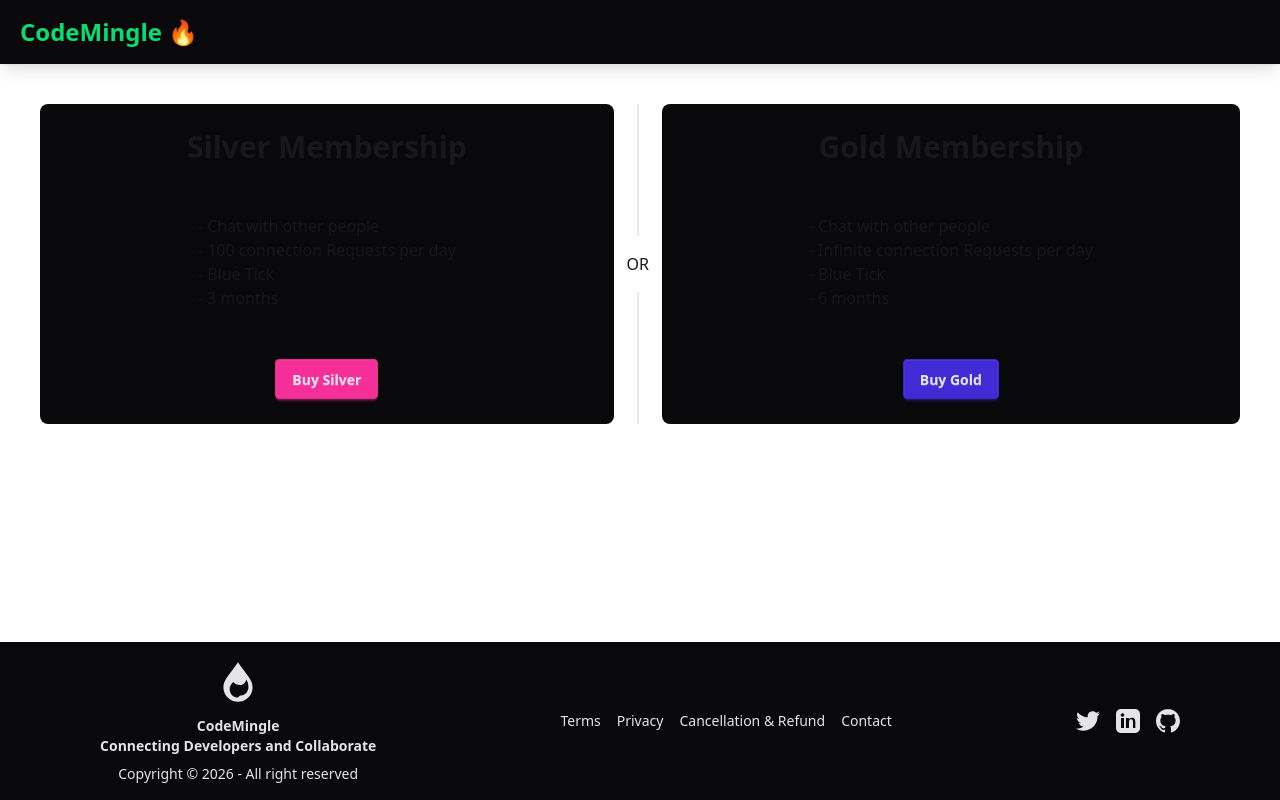
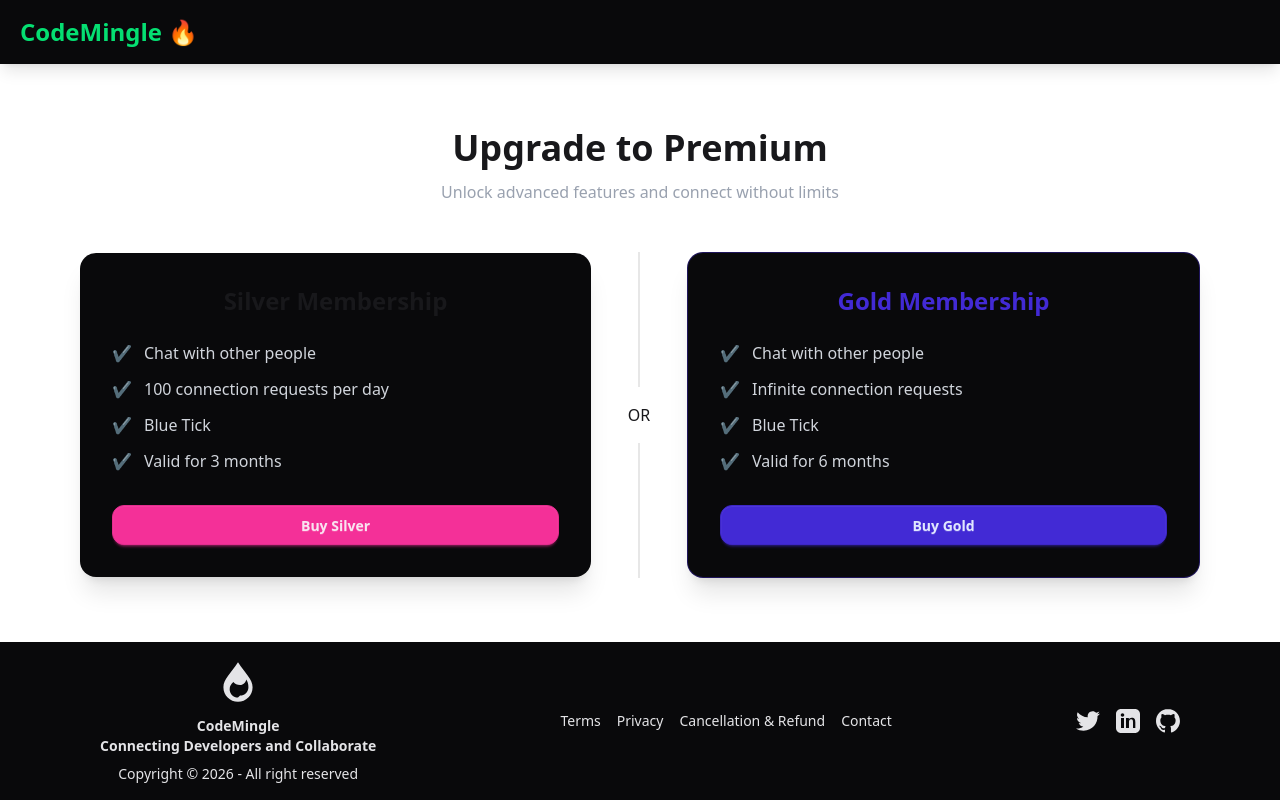
Before and after one commit to ravimishra1234/CodeMingle-frontend, a React (Vite) app: page /premium in a window 1280 px wide. Built offline with nearby package versions, Linux system fonts and the light colour scheme; no server answers.

Commit message:
Chat -(socket,io) integrated

```diff
--- a/package.json
+++ b/package.json
@@ -17,6 +17,7 @@
     "react-dom": "^19.2.0",
     "react-redux": "^9.2.0",
     "react-router-dom": "^7.11.0",
+    "socket.io-client": "^4.8.3",
     "tailwindcss": "^4.1.18"
   },
   "devDependencies": {
--- a/src/App.jsx
+++ b/src/App.jsx
@@ -13,6 +13,7 @@ import Terms from "./components/Terms";
 import Privacy from "./components/Privacy";
 import Refund from "./components/Refund";
 import Contact from "./components/Contact";
+import Chat from "./components/Chat";
 
 function App() {
   return (
@@ -32,6 +33,7 @@ function App() {
               <Route path="/privacy" element={<Privacy />} />
               <Route path="/refund" element={<Refund />} />
               <Route path="/contact" element={<Contact />} />
+              <Route path="/chat/:targetUserId" element={<Chat />} />
             </Route>
           </Routes>
         </BrowserRouter>
--- /dev/null
+++ b/src/components/Chat.jsx
@@ -0,0 +1,144 @@
+import React, { useEffect, useRef, useState } from "react";
+import { useParams } from "react-router-dom";
+import { createSocketConnection } from "../utils/socket";
+import { useSelector } from "react-redux";
+import axios from "axios";
+import { BASE_URL } from "../utils/constants";
+
+const Chat = () => {
+  const { targetUserId } = useParams();
+
+  const [messages, setMessages] = useState([]);
+  const [newMessage, setNewMessage] = useState("");
+
+  const user = useSelector((store) => store.user);
+  const userId = user?._id;
+
+  const bottomRef = useRef(null);
+
+  const fetchChatMessages = async () => {
+    const chat = await axios.get(BASE_URL + "/chat/" + targetUserId, {
+      withCredentials: true,
+    });
+
+    const chatMessages = chat?.data?.messages.map((msg) => {
+      return {
+        firstName: msg?.senderId?.firstName,
+        lastName: msg?.senderId?.lastName,
+        text: msg?.text,
+      };
+    });
+
+    setMessages(chatMessages);
+  };
+
+  useEffect(() => {
+    fetchChatMessages();
+  }, []);
+
+  useEffect(() => {
+    if (!userId) return;
+
+    const socket = createSocketConnection();
+
+    socket.emit("joinChat", {
+      firstName: user.firstName,
+      userId,
+      targetUserId,
+    });
+
+    socket.on("messageReceived", ({ firstName, lastName, text }) => {
+      setMessages((messages) => [
+        ...messages,
+        { firstName, lastName, text },
+      ]);
+    });
+
+    return () => {
+      socket.disconnect();
+    };
+  }, [userId, targetUserId]);
+
+  useEffect(() => {
+    bottomRef.current?.scrollIntoView({ behavior: "smooth" });
+  }, [messages]);
+
+  const sendMessage = () => {
+    const socket = createSocketConnection();
+
+    socket.emit("sendMessage", {
+      firstName: user.firstName,
+      lastName: user.lastName,
+      userId,
+      targetUserId,
+      text: newMessage,
+    });
+
+    setNewMessage("");
+  };
+
+  return (
+    <div className="w-3/4 mx-auto m-5 h-[70vh] flex flex-col
+      bg-neutral/80 backdrop-blur
+      border border-white/10
+      rounded-2xl shadow-xl"
+    >
+      <h1 className="p-5 border-b border-white/10 text-lg font-semibold tracking-wide">
+        Chat
+      </h1>
+
+      <div className="flex-1 overflow-y-auto p-5 space-y-3 scroll-smooth">
+        {messages.map((msg, index) => {
+          const isMe = user.firstName === msg.firstName;
+
+          return (
+            <div
+              key={index}
+              className={"chat " + (isMe ? "chat-end" : "chat-start")}
+            >
+              <div className="chat-header opacity-70 text-sm">
+                {`${msg.firstName} ${msg.lastName}`}
+                <time className="text-xs ml-2">2 hours ago</time>
+              </div>
+
+              <div
+                className={
+                  "chat-bubble shadow " +
+                  (isMe
+                    ? "bg-primary text-primary-content"
+                    : "bg-base-200 text-base-content")
+                }
+              >
+                {msg.text}
+              </div>
+
+              <div className="chat-footer opacity-50 text-xs">Seen</div>
+            </div>
+          );
+        })}
+
+        <div ref={bottomRef}></div>
+      </div>
+
+      <div className="p-4 border-t border-white/10 flex items-center gap-3 bg-neutral/60">
+        <input
+          value={newMessage}
+          onChange={(e) => setNewMessage(e.target.value)}
+          placeholder="Type a message…"
+          className="flex-1 bg-base-100/60 border border-white/10
+          text-white rounded-xl px-4 py-2
+          focus:outline-none focus:ring-2 focus:ring-primary"
+        />
+
+        <button
+          onClick={sendMessage}
+          className="btn btn-primary rounded-xl px-6"
+        >
+          Send
+        </button>
+      </div>
+    </div>
+  );
+};
+
+export default Chat;
--- a/src/components/Connections.jsx
+++ b/src/components/Connections.jsx
@@ -3,6 +3,7 @@ import { BASE_URL } from "../utils/constants";
 import { useEffect } from "react";
 import { useDispatch, useSelector } from "react-redux";
 import { addConnections, removeConnections } from "../utils/connectionSlice";
+import { Link } from "react-router-dom";
 
 const Connections = () => {
   const connections = useSelector((store) => store.connections);
@@ -58,9 +59,16 @@ const Connections = () => {
               <h2 className="font-semibold text-lg">
                 {firstName} {lastName}
               </h2>
-              {age && gender && <p className="text-sm">{age}, {gender}</p>}
+              {age && gender && (
+                <p className="text-sm">
+                  {age}, {gender}
+                </p>
+              )}
               <p className="text-sm text-gray-300">{about}</p>
             </div>
+            <Link to={"/chat/" + _id} className="ml-auto">
+              <button className="btn btn-primary">Chat</button>
+            </Link>
           </div>
         );
       })}
--- a/src/components/Premium.jsx
+++ b/src/components/Premium.jsx
@@ -22,10 +22,8 @@ const Premium = () => {
     const order = await axios.post(
       BASE_URL + "/payment/create",
       { membershipType: type },
-      { withCredentials: true },
+      { withCredentials: true }
     );
-
-    // now it should open the razorpay dialog box
 
     const { amount, keyId, currency, notes, orderId } = order.data;
 
@@ -50,38 +48,96 @@ const Premium = () => {
     const rzp = new window.Razorpay(options);
     rzp.open();
   };
-  return isUserPremium ? (
-    "You're already a premium user"
-  ) : (
-    <div className="m-10">
-      <div className="flex w-full">
-        <div className="card bg-neutral rounded-box grid h-80 grow place-items-center">
-          <h1 className="font-bold text-3xl">Silver Membership</h1>
-          <ul>
-            <li> - Chat with other people</li>
-            <li> - 100 connection Requests per day</li>
-            <li> - Blue Tick</li>
-            <li> - 3 months</li>
+
+  if (isUserPremium) {
+    return (
+      <div className="flex justify-center items-center h-[60vh]">
+        <div className="card bg-neutral shadow-xl rounded-2xl p-10 text-center">
+          <h1 className="text-3xl font-bold text-primary mb-2">
+            🎉 Premium Activated
+          </h1>
+          <p className="text-gray-300">
+            You already have access to all premium features.
+          </p>
+        </div>
+      </div>
+    );
+  }
+
+  return (
+    <div className="max-w-6xl mx-auto my-16 px-4">
+      {/* Header */}
+      <div className="text-center mb-12">
+        <h1 className="text-4xl font-bold mb-3">Upgrade to Premium</h1>
+        <p className="text-gray-400">
+          Unlock advanced features and connect without limits
+        </p>
+      </div>
+
+      <div className="flex flex-col md:flex-row items-center gap-6">
+        {/* Silver */}
+        <div className="card bg-neutral rounded-2xl shadow-xl p-8 flex-1">
+          <h2 className="font-bold text-2xl mb-6 text-center">
+            Silver Membership
+          </h2>
+
+          <ul className="space-y-3 text-gray-300 mb-8">
+            <li className="flex items-center gap-3">
+              <span className="text-secondary">✔</span>
+              <span>Chat with other people</span>
+            </li>
+            <li className="flex items-center gap-3">
+              <span className="text-secondary">✔</span>
+              <span>100 connection requests per day</span>
+            </li>
+            <li className="flex items-center gap-3">
+              <span className="text-secondary">✔</span>
+              <span>Blue Tick</span>
+            </li>
+            <li className="flex items-center gap-3">
+              <span className="text-secondary">✔</span>
+              <span>Valid for 3 months</span>
+            </li>
           </ul>
+
           <button
             onClick={() => handleBuyClick("silver")}
-            className="btn btn-secondary"
+            className="btn btn-secondary w-full rounded-xl"
           >
             Buy Silver
           </button>
         </div>
-        <div className="divider divider-horizontal">OR</div>
-        <div className="card bg-neutral rounded-box grid h-80 grow place-items-center">
-          <h1 className="font-bold text-3xl">Gold Membership</h1>
-          <ul>
-            <li> - Chat with other people</li>
-            <li> - Infinite connection Requests per day</li>
-            <li> - Blue Tick</li>
-            <li> - 6 months</li>
+
+        <div className="divider md:divider-horizontal">OR</div>
+
+        {/* Gold */}
+        <div className="card bg-neutral rounded-2xl shadow-xl p-8 flex-1 border border-primary/40">
+          <h2 className="font-bold text-2xl mb-6 text-center text-primary">
+            Gold Membership
+          </h2>
+
+          <ul className="space-y-3 text-gray-300 mb-8">
+            <li className="flex items-center gap-3">
+              <span className="text-primary">✔</span>
+              <span>Chat with other people</span>
+            </li>
+            <li className="flex items-center gap-3">
+              <span className="text-primary">✔</span>
+              <span>Infinite connection requests</span>
+            </li>
+            <li className="flex items-center gap-3">
+              <span className="text-primary">✔</span>
+              <span>Blue Tick</span>
+            </li>
+            <li className="flex items-center gap-3">
+              <span className="text-primary">✔</span>
+              <span>Valid for 6 months</span>
+            </li>
           </ul>
+
           <button
             onClick={() => handleBuyClick("gold")}
-            className="btn btn-primary"
+            className="btn btn-primary w-full rounded-xl"
           >
             Buy Gold
           </button>
--- /dev/null
+++ b/src/utils/socket.js
@@ -0,0 +1,10 @@
+import { io } from "socket.io-client";
+import { BASE_URL } from "./constants";
+
+export const createSocketConnection = () => {
+   if(location.hostname == "localhost"){
+     return io(BASE_URL)
+   }else {
+    return io("/", {path: "/api/socket.io"})
+   }
+}
```
Also changed, not shown: 1 other file (tests, documents, lock files or other folders).
